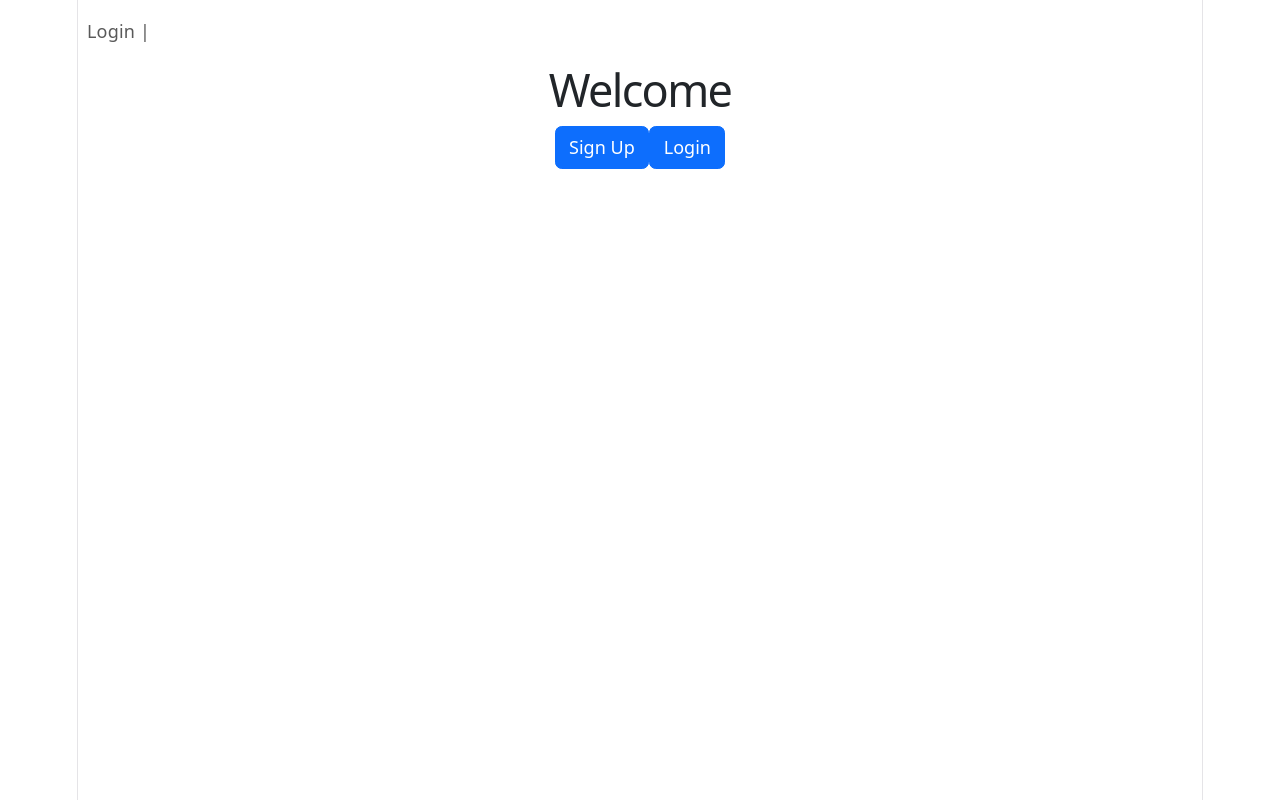
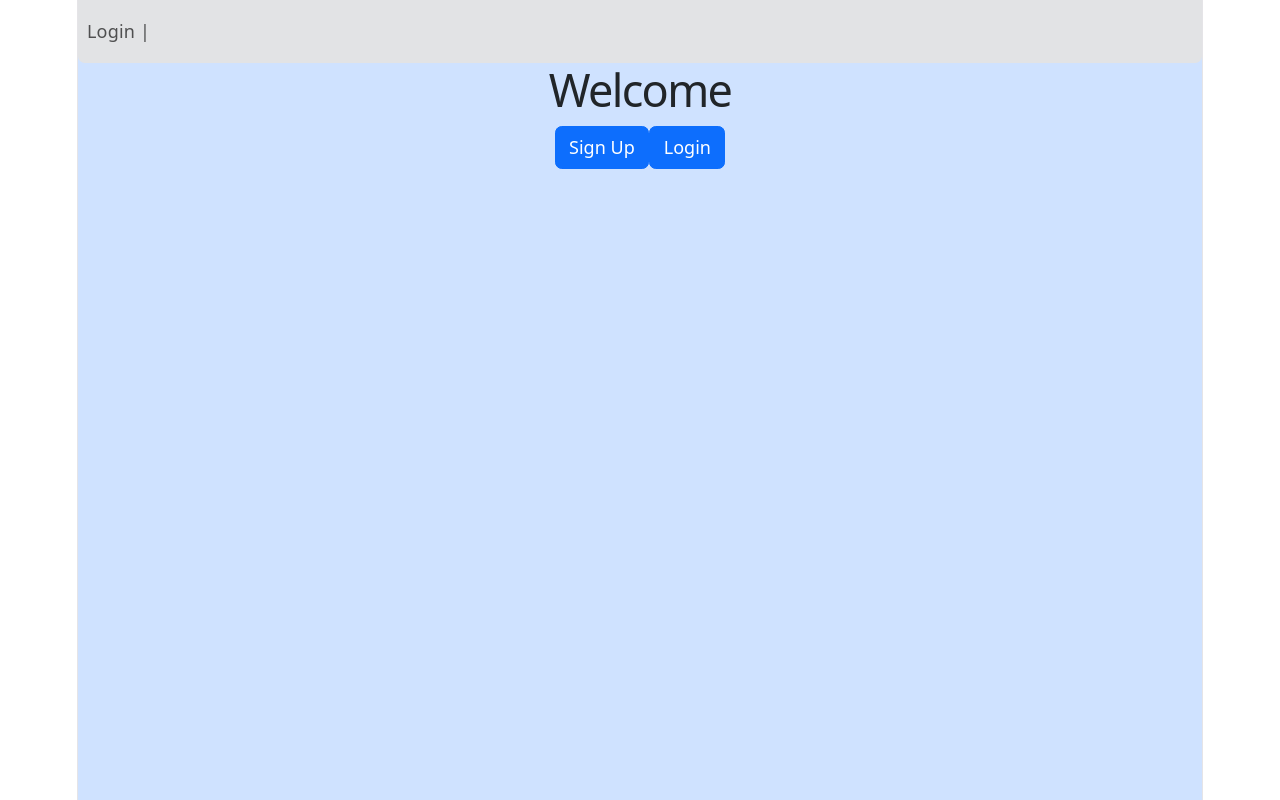
Before and after one commit to gmcallister23/ts-tasklist-assignment, a React (Vite) app: page / in a window 1280 px wide. Built offline with nearby package versions, Linux system fonts and the light colour scheme.

Commit message:
updating UI

```diff
--- a/src/App.tsx
+++ b/src/App.tsx
@@ -12,8 +12,12 @@ import './App.css'
 function App() {
 
   return (
-    <div>
-      <NavBar />
+    <div className=" bg-primary-subtle min-vh-100">
+
+      <div className="bg-secondary-subtle rounded-bottom">
+        <NavBar />
+      </div>
+
       <Routes>
         <Route path="/" element={<LoginPage />} />
         <Route path='/dashboard' element={<AuthenticationGuard component={Dashboard}/>} />
--- a/src/components/TaskList.tsx
+++ b/src/components/TaskList.tsx
@@ -26,7 +26,7 @@ const TaskList: React.FC = () => {
 
 
 return (
-    <Container>
+    <Container className="text-bg-dark p-3 ">
        {/*  <Row>
 
         {tasks.map(task  => (
--- a/src/pages/Dashboard.tsx
+++ b/src/pages/Dashboard.tsx
@@ -66,7 +66,7 @@ return (
     //     <TaskList tasks={tasks} toggleTask={toggleTask} deleteTask={deleteTask}/> {/*Chat suggested this as well, we're passing the TaskList and TaskItems in order to map and render the tasks */}
     //     <TaskForm addTask={addTask} />
     // </div>
-        <div>
+        <div className="p-3 bg-dark-subtle text-dark-emphasis">
             <TaskList />
             <TaskForm />
         </div>
```
